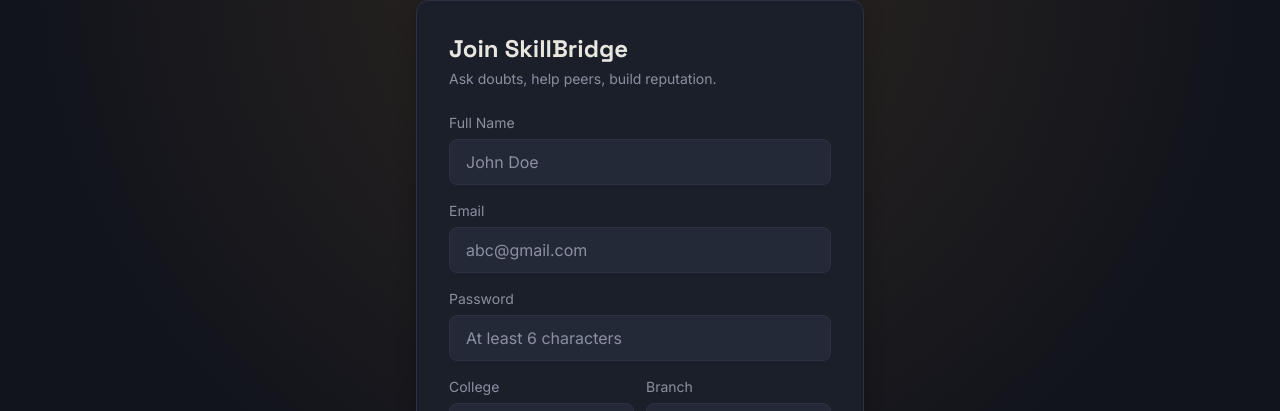
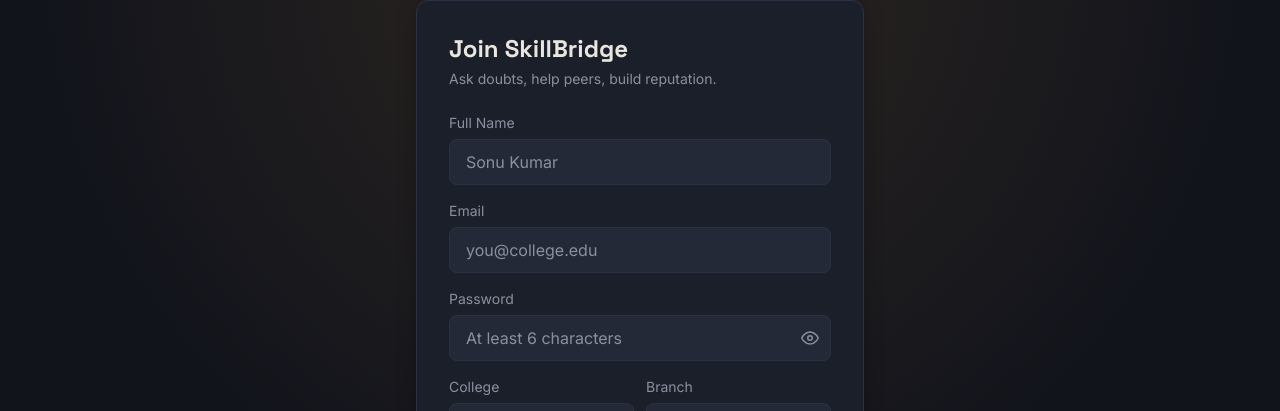
Before and after one commit to Sonubhardwaj2003/SkillBridge, a React (Vite) app in the folder frontend/: page /register in a window 1280 px wide. Shown: the part 105-516 px from the top of the page. Built offline with nearby package versions, Linux system fonts and the light colour scheme; no server answers.

Commit message:
eye icon for password.

```diff
--- /dev/null
+++ b/frontend/src/components/PasswordInput.jsx
@@ -0,0 +1,54 @@
+import React, { useState } from "react";
+
+/**
+ * A password <input> with a built-in eye icon to toggle visibility.
+ * Drop-in replacement for a plain <input type="password">.
+ * Any extra props (required, minLength, placeholder, etc.) pass straight through.
+ */
+const PasswordInput = ({ value, onChange, placeholder = "••••••••", ...rest }) => {
+  const [visible, setVisible] = useState(false);
+
+  return (
+    <div className="relative">
+      <input
+        type={visible ? "text" : "password"}
+        className="input-field pr-11"
+        placeholder={placeholder}
+        value={value}
+        onChange={onChange}
+        {...rest}
+      />
+      <button
+        type="button"
+        onClick={() => setVisible((v) => !v)}
+        className="absolute right-3 top-1/2 -translate-y-1/2 text-muted hover:text-chalk transition-colors"
+        aria-label={visible ? "Hide password" : "Show password"}
+        tabIndex={-1}
+      >
+        {visible ? (
+          // Eye-off icon
+          <svg width="18" height="18" viewBox="0 0 24 24" fill="none" stroke="currentColor" strokeWidth="2">
+            <path
+              d="M17.94 17.94A10.94 10.94 0 0 1 12 20c-7 0-10-8-10-8a18.6 18.6 0 0 1 4.22-5.94M9.9 4.24A10.94 10.94 0 0 1 12 4c7 0 10 8 10 8a18.6 18.6 0 0 1-2.16 3.19M14.12 14.12a3 3 0 1 1-4.24-4.24"
+              strokeLinecap="round"
+              strokeLinejoin="round"
+            />
+            <path d="M1 1l22 22" strokeLinecap="round" />
+          </svg>
+        ) : (
+          // Eye icon
+          <svg width="18" height="18" viewBox="0 0 24 24" fill="none" stroke="currentColor" strokeWidth="2">
+            <path
+              d="M1 12s3.5-8 11-8 11 8 11 8-3.5 8-11 8-11-8-11-8Z"
+              strokeLinecap="round"
+              strokeLinejoin="round"
+            />
+            <circle cx="12" cy="12" r="3" strokeLinecap="round" strokeLinejoin="round" />
+          </svg>
+        )}
+      </button>
+    </div>
+  );
+};
+
+export default PasswordInput;
--- a/frontend/src/pages/Login.jsx
+++ b/frontend/src/pages/Login.jsx
@@ -2,6 +2,7 @@
 import { Link, useNavigate } from "react-router-dom";
 import toast from "react-hot-toast";
 import { useAuth } from "../context/AuthContext.jsx";
+import PasswordInput from "../components/PasswordInput.jsx";
 
 const Login = () => {
   const { login } = useAuth();
@@ -43,11 +44,8 @@
           </div>
           <div>
             <label className="text-sm text-muted mb-1.5 block">Password</label>
-            <input
-              type="password"
+            <PasswordInput
               required
-              className="input-field"
-              placeholder="••••••••"
               value={form.password}
               onChange={(e) => setForm({ ...form, password: e.target.value })}
             />
--- a/frontend/src/pages/Register.jsx
+++ b/frontend/src/pages/Register.jsx
@@ -2,6 +2,7 @@
 import { Link, useNavigate } from "react-router-dom";
 import toast from "react-hot-toast";
 import { useAuth } from "../context/AuthContext.jsx";
+import PasswordInput from "../components/PasswordInput.jsx";
 
 const Register = () => {
   const { register } = useAuth();
@@ -53,7 +54,7 @@
             <input
               required
               className="input-field"
-              placeholder="John Doe"
+              placeholder="Sonu Kumar"
               value={form.name}
               onChange={(e) => setForm({ ...form, name: e.target.value })}
             />
@@ -64,18 +65,16 @@
               type="email"
               required
               className="input-field"
-              placeholder="abc@gmail.com"
+              placeholder="you@college.edu"
               value={form.email}
               onChange={(e) => setForm({ ...form, email: e.target.value })}
             />
           </div>
           <div>
             <label className="text-sm text-muted mb-1.5 block">Password</label>
-            <input
-              type="password"
+            <PasswordInput
               required
               minLength={6}
-              className="input-field"
               placeholder="At least 6 characters"
               value={form.password}
               onChange={(e) => setForm({ ...form, password: e.target.value })}
```
